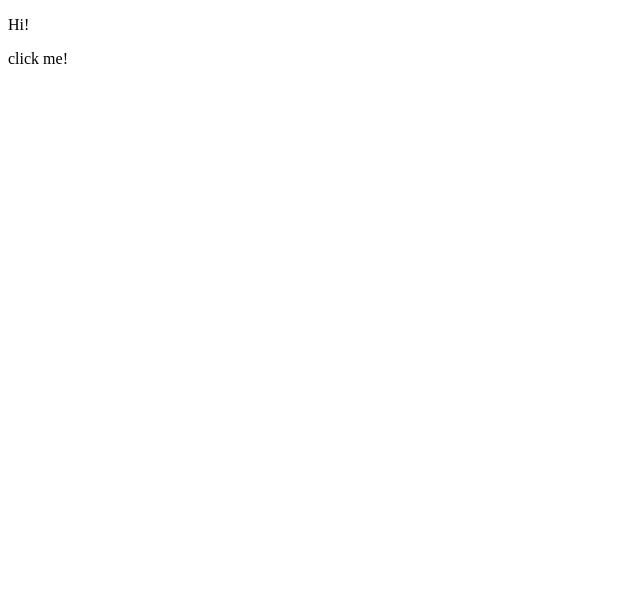
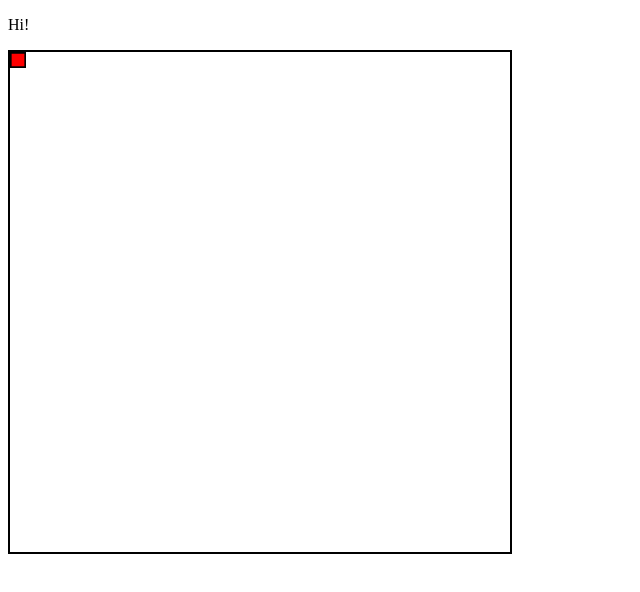
Before and after one commit to smsarfroz/where-is-waldo, a React (Vite) app: page / in a window 1280 px wide. Shown: the top 592 px of the page, without its empty margins (0-640 px from the left). Built offline with nearby package versions, Linux system fonts and the light colour scheme.

Commit message:
feat: on click put the box with this coordinate as it's center

```diff
--- a/package.json
+++ b/package.json
@@ -12,7 +12,8 @@
   "dependencies": {
     "dotenv": "^17.2.1",
     "react": "^19.1.1",
-    "react-dom": "^19.1.1"
+    "react-dom": "^19.1.1",
+    "react-icons": "^5.5.0"
   },
   "devDependencies": {
     "@eslint/js": "^9.33.0",
--- a/src/App.jsx
+++ b/src/App.jsx
@@ -1,5 +1,5 @@
 import './App.css'
-import SettingImage from './Components/SettingImage/SettingImage';
+import SettingImage from './Components/SettingImage/SettingImage.jsx';
 
 const VITE_BASE_URL =  import.meta.env.VITE_BASE_URL || '/api';
 // console.log(VITE_BASE_URL);
--- a/src/Components/Selector/Selector.jsx
+++ b/src/Components/Selector/Selector.jsx
@@ -1,10 +1,19 @@
-import { useRef } from "react";
+import { SiCodesandbox } from "react-icons/si";
+import styles from './Selector.module.css';
 
-const Selector = () => {
-    const mouseClickRef = useRef(null);
+const Selector = ({style}) => {
 
     return (
         <>
+            <SiCodesandbox style={style}/>
+
+            {/* <div className={styles.dropdown}>
+                <div className={styles.option}>Waldo</div>
+                <div className={styles.option}>Wilma</div>
+                <div className={styles.option}>Wizard</div>
+                <div className={styles.option}>Cancel</div>
+            </div> */}
+
         </>
     )
 };
--- a/src/Components/Selector/Selector.module.css
+++ b/src/Components/Selector/Selector.module.css
@@ -0,0 +1,21 @@
+ol li{
+  list-style-type: none;
+  color: blue;
+}
+
+.dropdown {
+    border: 2px solid black;
+    width: 70px;
+}
+
+.option {
+    height: 30px;
+    display: flex;
+    justify-content: center;
+    align-items: center;
+}
+
+.option:hover {
+    background-color: rgb(244, 244, 244);
+    cursor: pointer;
+}
--- a/src/Components/SettingImage/SettingImage.jsx
+++ b/src/Components/SettingImage/SettingImage.jsx
@@ -1,22 +1,35 @@
 import { useRef } from "react";
-import styles from "./SettingImage.jsx";
+import { useState } from "react";
+import styles from "./SettingImage.module.css";
+import Selector from "../Selector/Selector.jsx";
 
 function SettingImage (){
     const mouseClickRef = useRef(null);
+    const [coordx, setCoordx] = useState(null);
+    const [coordy, setCoordy] = useState(null);
 
     const handleClick = (event) => {
         if (mouseClickRef.current) {
           const rect = mouseClickRef.current.getBoundingClientRect();
-          const x = event.clientX - rect.left;
-          const y = event.clientY - rect.top;
+          const x = event.clientX - rect.x;
+          const y = event.clientY - rect.y;
 
           console.log(`Click coordinates relative to element: X=${x}, Y=${y}`);
+          setCoordx(x);
+          setCoordy(y);
+          console.log('coordx, coordy: ', coordx, coordy);
         }
+    };
+
+    const styleSelector = {
+        backgroundColor: 'red',
+        transform: `translate(-50%, -50%) translate(${coordx}px, ${coordy}px)`,
     };
 
     return (
         <div ref={mouseClickRef} onClick={handleClick} className={styles.Image}>
-            click me!
+
+            <Selector style={styleSelector} />
         </div>
     )
 };
--- a/src/Components/SettingImage/SettingImage.module.css
+++ b/src/Components/SettingImage/SettingImage.module.css
@@ -1,6 +1,6 @@
 .Image {
     border: 2px solid black;
-    color: aqua;
-    height: 100px;
-    width: 100px;
+    height: 500px;
+    width: 500px;
+    cursor: pointer;
 }
```
Also changed, not shown: 1 other file (tests, documents, lock files or other folders).
